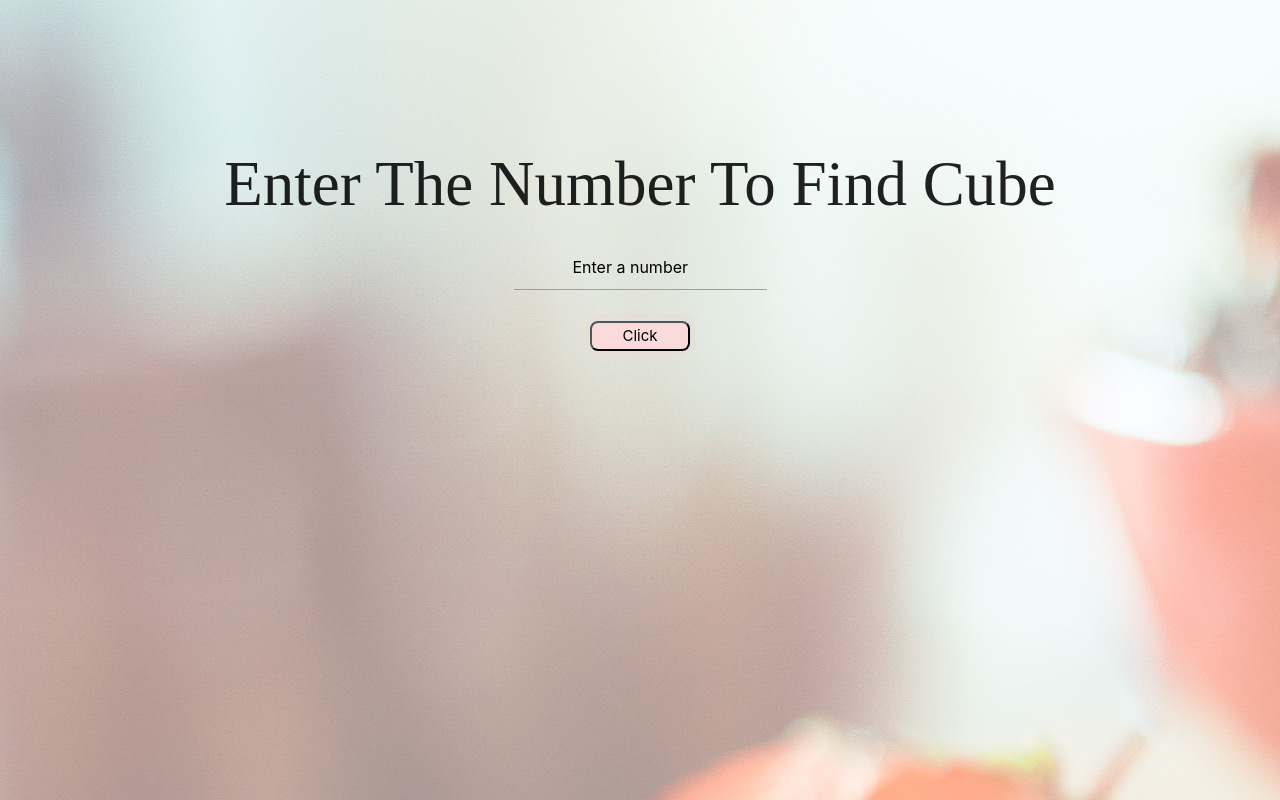
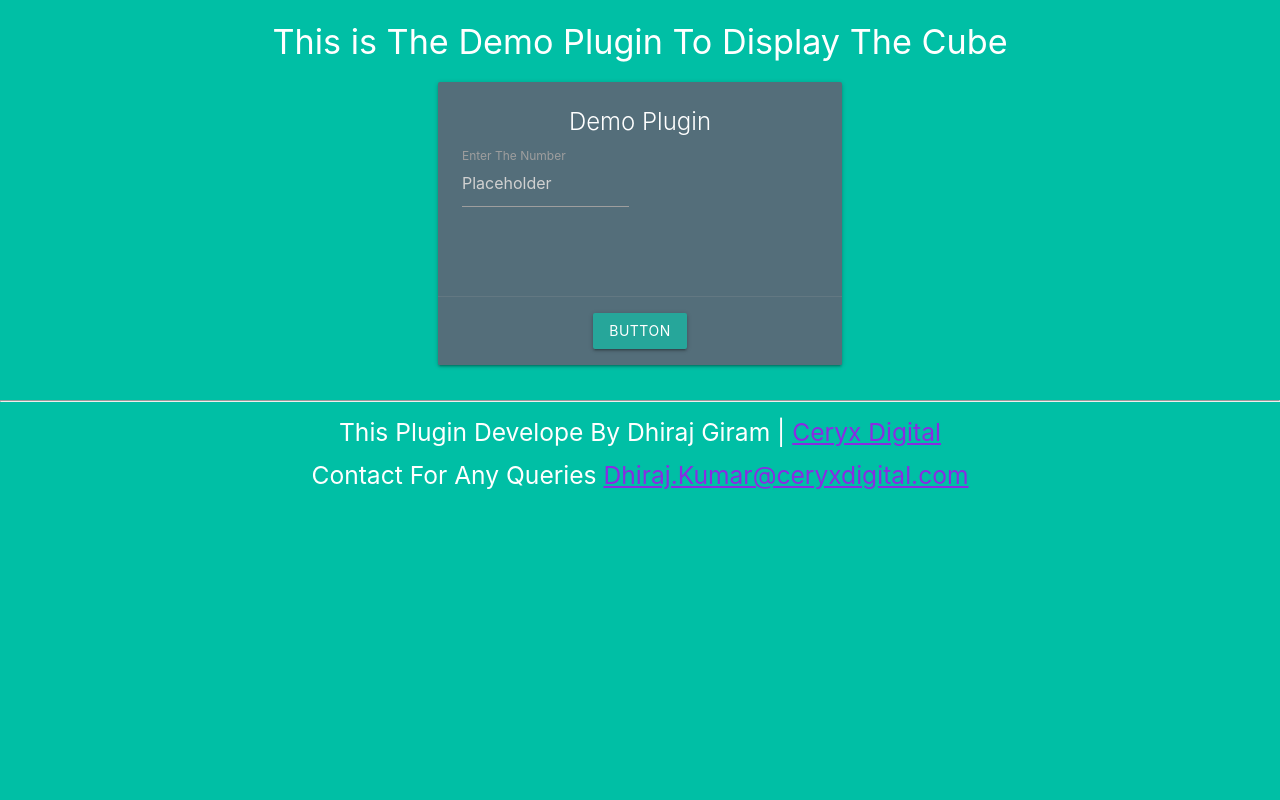
Before and after one commit to DhirajGiram/Cubeplug-CeryxDigital, a plain HTML site: page index.html in a window 1280 px wide. Drawn offline with nearby package versions, Linux system fonts and the light colour scheme.

Commit message:
add some  changes

```diff
--- a/index.html
+++ b/index.html
@@ -9,35 +9,48 @@
   <!-- Compiled and minified CSS -->
   <link rel="stylesheet" href="https://cdnjs.cloudflare.com/ajax/libs/materialize/1.0.0/css/materialize.min.css">
   <link rel="stylesheet" href="./style.css">
-
+  <script src="https://code.jquery.com/jquery-2.2.4.min.js"
+    integrity="sha256-BbhdlvQf/xTY9gja0Dq3HiwQF8LaCRTXxZKRutelT44=" crossorigin="anonymous"></script>
+  <script src="./js/jquery.custom.js"></script>
   <title>Custom plugin of Cube</title>
 </head>
 
 <body>
-  <div class="mainDiv">
 
-    <h1 class="heading"> Enter The Number To Find Cube </h1>
-    <input type="number" id="inputValue" placeholder="Enter a number " style="width: 253px;">
-    <br> <br>
-    <button id="btnCube"> Click</button>
-    <h1 id="here"></h1>
-
+  <div class="center">
+    <div class="row">
+      <h4 class="white-text">This is The Demo Plugin To Display The Cube</h4>
+      <div class="col s12 m4 offset-m4 text-center mainDiv">
+        <div class="card blue-grey darken-1">
+          <div class="card-content white-text">
+            <span class="card-title"> Demo Plugin </span>
+            <div class="row">
+              <div class="input-field col s6">
+                <input placeholder="Placeholder" id="inputValue" type="text" class="validate">
+                <label for="first_name">Enter The Number</label>
+              </div>
+            </div>
+          </div>
+          <h4 id="output" class=" white-text"></h4>
+          <div class="card-action">
+            <a id="btnCube" class="waves-effect waves-light btn">button</a>
+          </div>
+        </div>
+      </div>
+    </div>
+  </div>
+  <hr>
+  <div class="center">
+    <h5 class="white-text">This Plugin Develope By Dhiraj Giram | <a href="https://www.ceryxdigital.com/">Ceryx Digital</a> </h5>
+    <h5 class="white-text">Contact For Any Queries <a href="">Dhiraj.Kumar@ceryxdigital.com</a></h5>
   </div>
 </body>
-
-
-<script src="https://code.jquery.com/jquery-2.2.4.min.js"
-  integrity="sha256-BbhdlvQf/xTY9gja0Dq3HiwQF8LaCRTXxZKRutelT44=" crossorigin="anonymous"></script>
-<script src="./js/jquery.custom.js"></script>
-
-
 <script>
   $(document).ready(function () {
     $('#btnCube').click(function () {
-      let cube = $('#inputValue').cube();
-      let givennumber = document.getElementById("inputValue").value;
-      document.write(`the number of ${givennumber} Cube is   ${cube}`);
-      console.log(`the number of ${givennumber} Cube is   ${cube}`);
+     let cube = $('#inputValue').cube();
+     $("#output").html(cube);
+     console.log(cube);
     });
   });
 </script>
--- a/style.css
+++ b/style.css
@@ -4,45 +4,9 @@
   box-sizing: border-box;
 }
 body {
-  background-image: url("./bg1.jpg");
+background-color: #00bfa5 ;
 }
-.heading {
-  font-family: "Times New Roman";
-  margin-top: 150px;
+a{
+  color: blueviolet;
+  text-decoration: underline;
 }
-.mainDiv {
-  width: 100%;
-  height: 300px;
-  text-align: center;
-  justify-content: center;
-  margin: auto;
-  display: inline-block;
-}
-.mainDiv input {
-  background-color: rgb(245, 192, 192);
-  margin-top: 50px;
-  height: 40px;
-  width: 50px;
-  border: none;
-  border-radius: 8px;
-}
-.mainDiv input::placeholder {
-  /* background-color: #f1dee8; */
-  color: black;
-  border-radius: 15px 15px;
-  height: 35px;
-  text-align: center;
-}
-button {
-  background-color: rgb(250, 218, 218);
-  width: 100px;
-  height: 30px;
-  border-radius: 8px;
-  box-shadow: 0px -1px 3px 4px rgb(226, 225, 225),
-    0px -1px 2px 4px rgb(243, 217, 161);
-}
-button:hover {
-  background-color: seashell;
-  transform: translateY(-5px);
-  box-shadow: none;
-}
```
